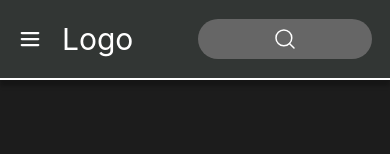
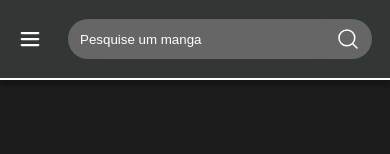
Before and after one commit to LeonardoMachadoF/mangonext, a Next.js app: page / in a window 390 px wide. Both pictures are taken after a click on the icon 285 px from the left and 39 px from the top of the page. Shown: the top 154 px of the page. Built offline with nearby package versions, Linux system fonts and the light colour scheme.

Commit message:
searchbar on mobile

```diff
--- a/components/Header/index.tsx
+++ b/components/Header/index.tsx
@@ -1,5 +1,5 @@
 import { Bell, DownloadSimple, List, MagnifyingGlass } from 'phosphor-react'
-import { ChangeEvent, Dispatch, SetStateAction, useEffect } from 'react';
+import { ChangeEvent, Dispatch, SetStateAction, useEffect, useState } from 'react';
 import { useThemeContext } from '../../contexts/colorContext/hook';
 import { ToogleButton } from '../ToogleButton';
 import styles from './styles.module.css'
@@ -11,10 +11,22 @@ type Props = {
 
 export const Header = ({ menuOpen, setMenuOpen }: Props) => {
     const { theme, setTheme } = useThemeContext();
+    const [mobile, setMobile] = useState(false);
+    const [searchOpen, setSearchOpen] = useState(false);
 
+    useEffect(() => {
+        if (window.innerWidth <= 400) setMobile(true);
+    }, [])
+
+
+    const handleSearchIconClick = () => {
+        if (mobile) {
+            setSearchOpen(!searchOpen)
+        }
+    }
     return (
         <header className={styles.header} style={{ backgroundColor: theme.secondaryColor }}>
-            <div className={styles.logo}>
+            <div className={styles.logo} style={{ width: searchOpen ? '50px' : '' }}>
 
                 <List
                     size={24}
@@ -23,13 +35,19 @@ export const Header = ({ menuOpen, setMenuOpen }: Props) => {
                     onClick={() => setMenuOpen(!menuOpen)} style={{ cursor: 'pointer' }}
                 />
 
-                <div onClick={() => setTheme()}>Logo</div>
+                <div
+                    onClick={() => setTheme()}
+                    className={styles.logoTitle}
+                    style={{ display: searchOpen ? 'none' : 'block' }}
+                >
+                    Logo
+                </div>
             </div>
             <div className={styles.searchArea}>
 
                 <div className={styles.searchBar}>
-                    <input type="text" placeholder='Pesquise um manga' />
-                    <MagnifyingGlass size={24} color="#fff" />
+                    <input type="text" placeholder='Pesquise um manga' style={{ display: searchOpen ? 'block' : '100%' }} />
+                    <MagnifyingGlass size={24} color="#fff" onClick={handleSearchIconClick} />
                 </div>
 
                 <div className={styles.toggle}>
--- a/components/Header/styles.module.css
+++ b/components/Header/styles.module.css
@@ -74,11 +74,12 @@
 @media (max-width: 400px) {
     .searchBar input {
         display: none;
+        width: 100%;
     }
 
     .searchBar {
         justify-content: center;
         margin: 0;
-        padding: 0;
+        padding: 0 12px;
     }
 }
```
